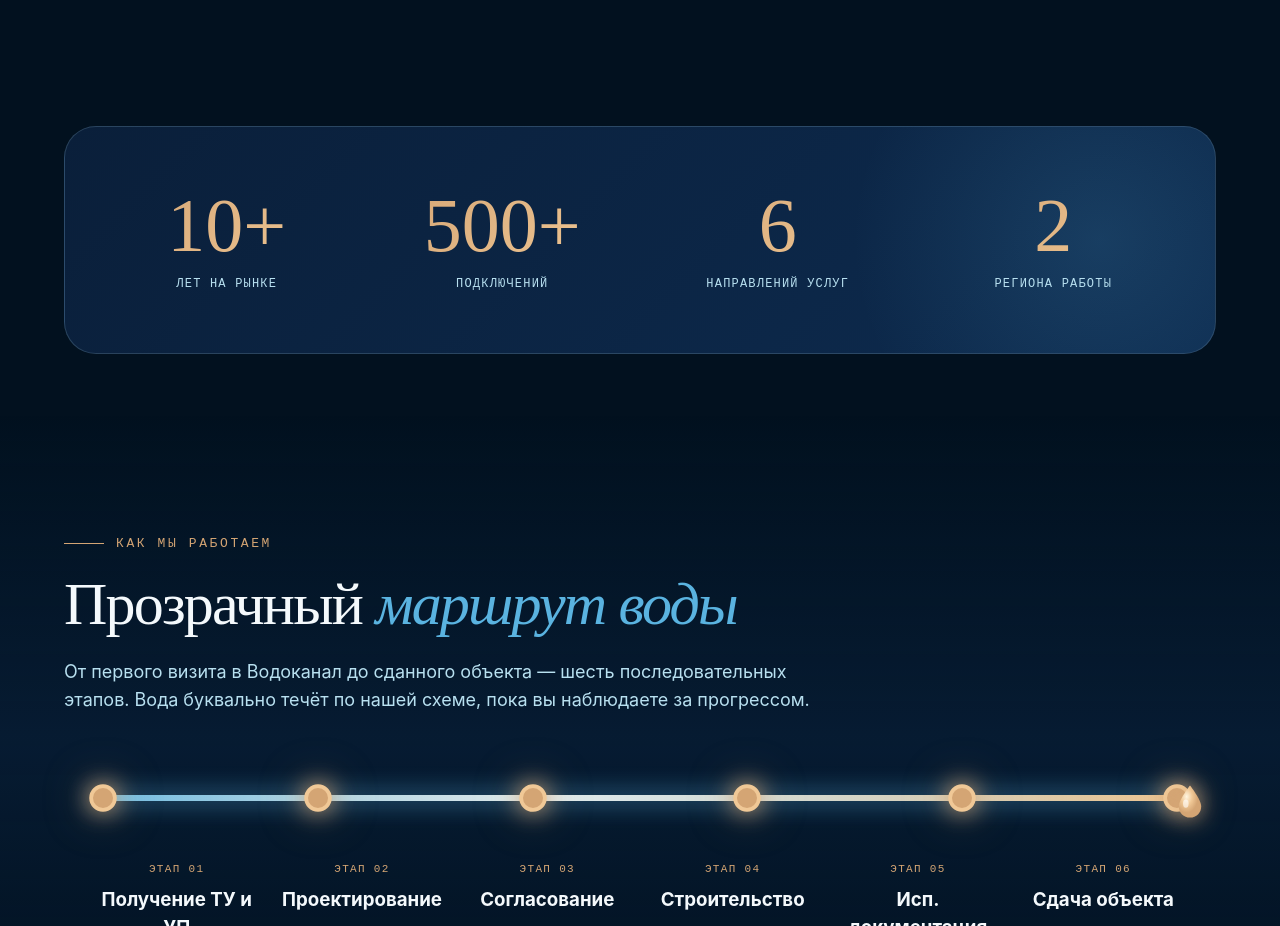
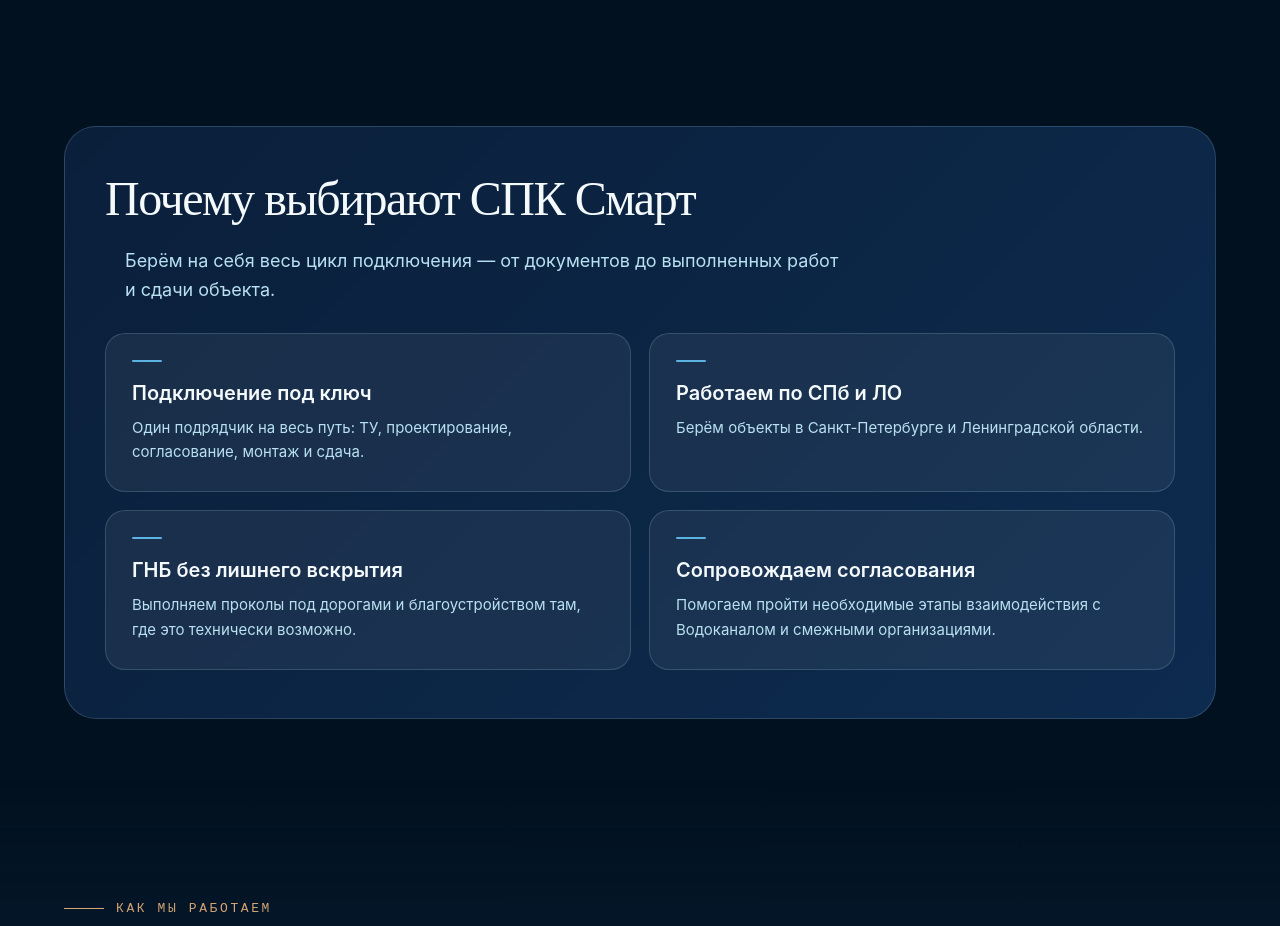
Before and after one commit to pt98pt98-code/vodokanal-spk-smart, a plain HTML site: page index.html in a window 1280 px wide. Shown: the part 1180-2106 px from the top of the page. Drawn offline with Linux system fonts and the light colour scheme.

Commit message:
design: replace stats with company benefits

```diff
--- a/index.html
+++ b/index.html
@@ -1295,53 +1295,69 @@
     line-height: 1.6;
   }
 
-  /* ============ COUNTER STATS ============ */
-  .counters {
+  /* ============ HOMEPAGE BENEFITS ============ */
+  .home-benefits {
     background: linear-gradient(135deg, var(--deep), var(--ocean));
+    border: 1px solid var(--line);
     border-radius: 32px;
-    padding: 60px 40px;
+    padding: 48px 40px;
+    max-width: 1280px;
+    margin: 0 auto;
+  }
+
+  .home-benefits .section-header { margin-bottom: 28px; }
+  .home-benefits .section-title { font-size: clamp(30px, 4vw, 48px); }
+  .home-benefits .section-sub { max-width: 720px; margin: 0 auto; }
+
+  .home-benefits-grid {
     display: grid;
-    grid-template-columns: repeat(auto-fit, minmax(200px, 1fr));
-    gap: 32px;
+    grid-template-columns: repeat(2, minmax(0, 1fr));
+    grid-auto-rows: 1fr;
+    gap: 18px;
+  }
+
+  .home-benefit {
+    min-width: 0;
+    padding: 26px;
     border: 1px solid var(--line);
-    margin: 0 auto;
-    max-width: 1280px;
-    position: relative;
-    overflow: hidden;
-  }
-
-  .counters::before {
+    border-radius: 20px;
+    background: var(--glass);
+    transition: transform .25s ease, border-color .25s ease, background .25s ease;
+  }
+
+  .home-benefit::before {
     content: '';
-    position: absolute;
-    top: -50%; right: -20%;
-    width: 60%; height: 200%;
-    background: radial-gradient(circle, rgba(90, 179, 224, 0.15), transparent 60%);
-    pointer-events: none;
-  }
-
-  .counter {
-    text-align: center;
-    position: relative;
-  }
-
-  .counter-num {
-    font-family: 'Fraunces', serif;
-    font-size: clamp(48px, 6vw, 76px);
-    font-weight: 400;
-    line-height: 1;
-    background: linear-gradient(135deg, var(--gold), var(--gold-bright));
-    -webkit-background-clip: text;
-    background-clip: text;
-    -webkit-text-fill-color: transparent;
-    margin-bottom: 12px;
-  }
-
-  .counter-label {
-    font-family: 'JetBrains Mono', monospace;
-    font-size: 12px;
+    display: block;
+    width: 30px;
+    height: 2px;
+    margin-bottom: 18px;
+    border-radius: 2px;
+    background: var(--sky);
+  }
+
+  .home-benefit h3 {
+    margin: 0 0 10px;
+    color: var(--pearl);
+    font-size: 20px;
+    font-weight: 600;
+    line-height: 1.3;
+    overflow-wrap: break-word;
+  }
+
+  .home-benefit p {
+    margin: 0;
     color: var(--foam);
-    letter-spacing: 0.1em;
-    text-transform: uppercase;
+    font-size: 15px;
+    line-height: 1.65;
+    overflow-wrap: break-word;
+  }
+
+  @media (hover: hover) and (pointer: fine) {
+    .home-benefit:hover {
+      transform: translateY(-2px);
+      border-color: var(--sky);
+      background: var(--glass-bright);
+    }
   }
 
   /* ============ MESSENGERS QUICK ============ */
@@ -2382,16 +2398,11 @@
 
     .section-sub { font-size: 15px; }
 
-    /* COUNTERS — 2 columns on mobile */
-    .counters {
-      grid-template-columns: 1fr 1fr;
-      padding: 32px 20px;
-      gap: 24px;
-      border-radius: 20px;
-    }
-
-    .counter-num { font-size: 42px; }
-    .counter-label { font-size: 10px; letter-spacing: 0.08em; }
+    /* Benefits — one column on mobile */
+    .home-benefits { padding: 32px 20px; border-radius: 20px; }
+    .home-benefits-grid { grid-template-columns: minmax(0, 1fr); gap: 14px; }
+    .home-benefit { padding: 22px; }
+    .home-benefit h3 { font-size: 18px; }
 
     /* SERVICES */
     .services-grid { gap: 16px; }
@@ -2511,7 +2522,7 @@
     .hero-buttons { flex-direction: column; }
     .messenger-quick { flex-direction: column; }
     .btn, .msg-btn { width: 100%; }
-    .counters { grid-template-columns: 1fr; padding: 24px 16px; }
+    .home-benefits { padding: 28px 16px; }
     .nav-phone span { display: none; } /* show only icon on tiny screens */
   }
 
@@ -2860,22 +2871,28 @@
 <!-- About -->
 <section id="about" style="padding-top: 60px; padding-bottom: 60px;">
   <div class="container">
-    <div class="counters reveal">
-      <div class="counter">
-        <div class="counter-num" data-count="10" data-suffix="+">10+</div>
-        <div class="counter-label">лет на рынке</div>
+    <div class="home-benefits reveal" aria-labelledby="home-benefits-title">
+      <div class="section-header">
+        <h2 class="section-title" id="home-benefits-title">Почему выбирают СПК Смарт</h2>
+        <p class="section-sub">Берём на себя весь цикл подключения — от документов до выполненных работ и сдачи объекта.</p>
       </div>
-      <div class="counter">
-        <div class="counter-num" data-count="500" data-suffix="+">500+</div>
-        <div class="counter-label">подключений</div>
-      </div>
-      <div class="counter">
-        <div class="counter-num" data-count="6">6</div>
-        <div class="counter-label">направлений услуг</div>
-      </div>
-      <div class="counter">
-        <div class="counter-num" data-count="2">2</div>
-        <div class="counter-label">региона работы</div>
+      <div class="home-benefits-grid">
+        <article class="home-benefit">
+          <h3>Подключение под ключ</h3>
+          <p>Один подрядчик на весь путь: ТУ, проектирование, согласование, монтаж и сдача.</p>
+        </article>
+        <article class="home-benefit">
+          <h3>Работаем по СПб и ЛО</h3>
+          <p>Берём объекты в Санкт-Петербурге и Ленинградской области.</p>
+        </article>
+        <article class="home-benefit">
+          <h3>ГНБ без лишнего вскрытия</h3>
+          <p>Выполняем проколы под дорогами и благоустройством там, где это технически возможно.</p>
+        </article>
+        <article class="home-benefit">
+          <h3>Сопровождаем согласования</h3>
+          <p>Помогаем пройти необходимые этапы взаимодействия с Водоканалом и смежными организациями.</p>
+        </article>
       </div>
     </div>
   </div>
```
